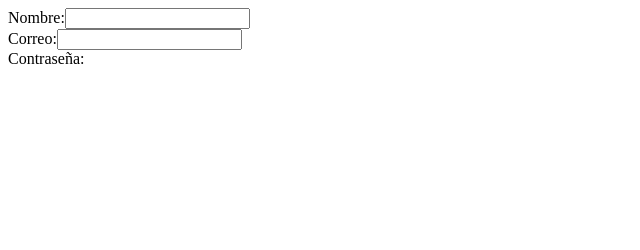
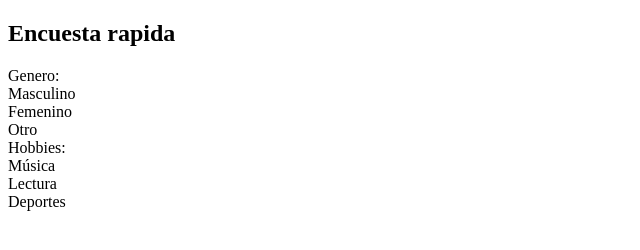
Before and after one commit to Intipampa/practica, a plain HTML site: page index.html in a window 1280 px wide. Shown: the whole page, without its empty margins (0-640 px from the left). Drawn offline with Linux system fonts and the light colour scheme.

Commit message:
feat: Agregar

```diff
--- a/index.html
+++ b/index.html
@@ -2,9 +2,17 @@
 <html>
   <body>
     <form>
-      Nombre:<input type="text"><br>
-      Correo:<input type="gmail"><br>
-      Contraseña:<imput type="password"><br>
-      <imput type="submit" value="Enviar">
-      </form>
+    <h2>Encuesta rapida</h2>
+    Genero:<br>
+    <imput type="radio" name="genero" value="M">Masculino<br>
+    <imput type="radio" name="genero" value="F">Femenino<br>
+    <imput type="radio" name="genero" value="O">Otro<br>
+
+    Hobbies:<br>
+    <imput type="checkbox" name="hobby1" value="musica">Música<br>
+    <imput type="checkbox" name="hobby1" value="deportes">Lectura<br>
+    <imput type="checkbox" name="hobby1" value="lectura">Deportes<br>
+
+    <imput type="submit" value="Guardar">
+    </form>
 </html>
```
